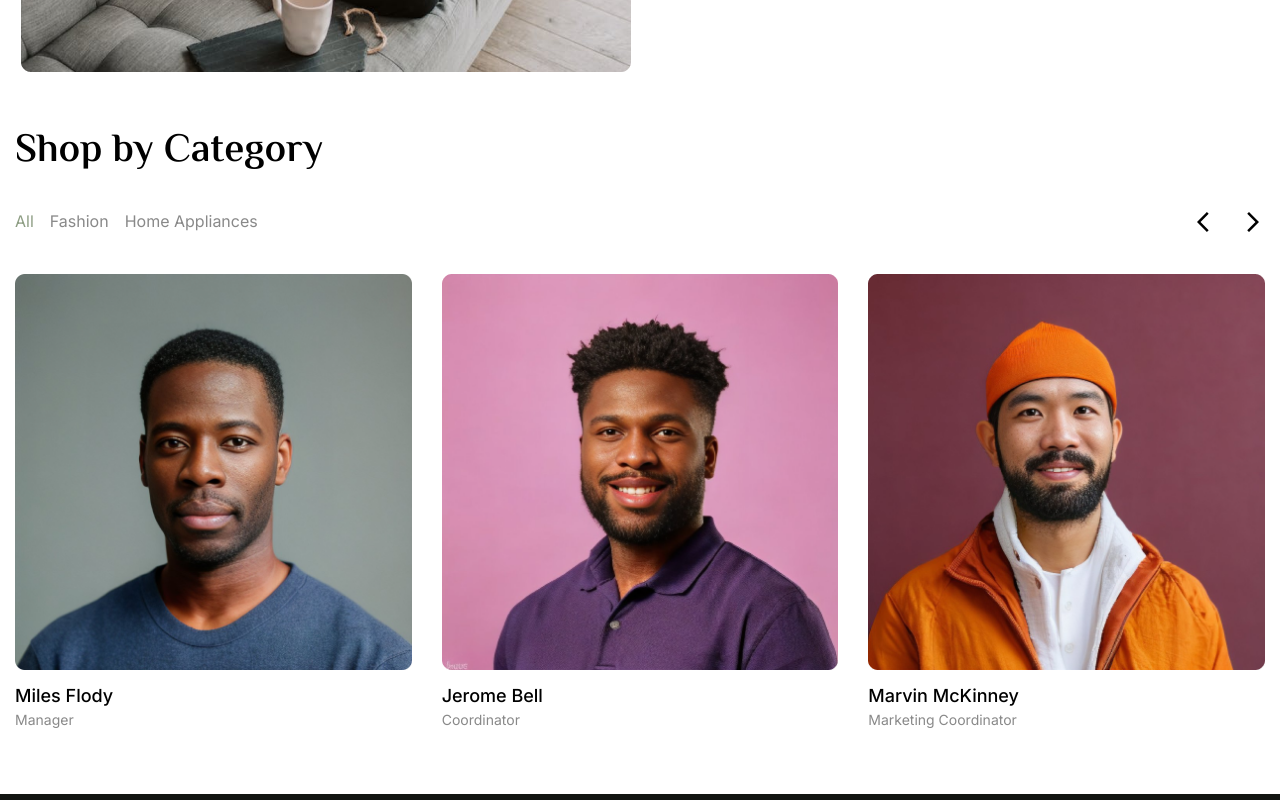
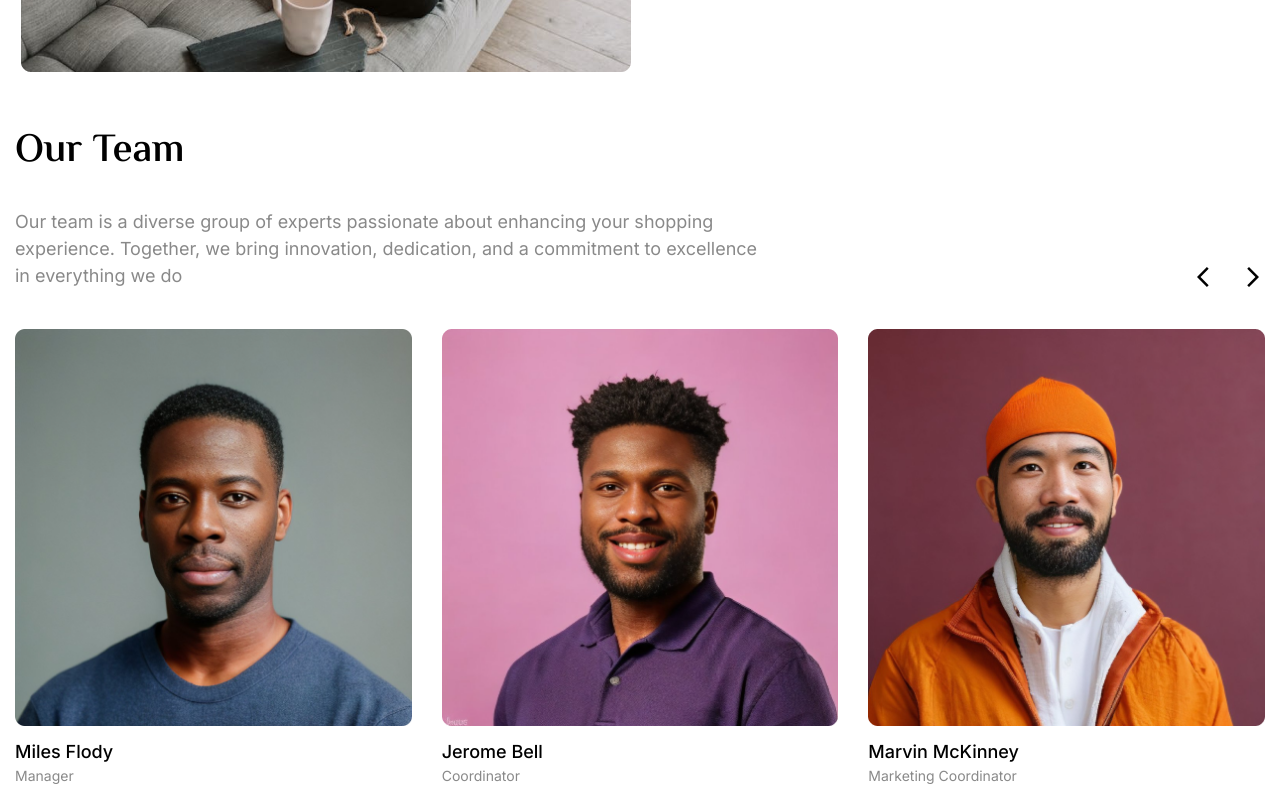
Before and after one commit to linear-digital/b2b-client, a Next.js app: page /about in a window 1280 px wide. Shown: the part 3700-4500 px from the top of the page. Built offline with nearby package versions, Linux system fonts and the light colour scheme.

Commit message:
update OurTeam.tsx

```diff
--- a/app/about/_UI/OurTeam.tsx
+++ b/app/about/_UI/OurTeam.tsx
@@ -19,26 +19,12 @@
     return (
         <div className='container mx-auto'>
             <h2 className='sec-title mt-4'>
-                Shop by Category
+                Our Team
             </h2>
-            <div className="flex items-center justify-between mt-8">
-                <ul className='flex items-center gap-x-4 text-[#898989]'>
-                    <li>
-                        <button className='text-primary'>
-                            All
-                        </button>
-                    </li>
-                    <li>
-                        <button>
-                            Fashion
-                        </button>
-                    </li>
-                    <li>
-                        <button>
-                            Home Appliances
-                        </button>
-                    </li>
-                </ul>
+            <div className="flex items-end justify-between mt-8">
+                <p className='max-w-[749px] text-[#898989] text-[18px]'>
+                    Our team is a diverse group of experts passionate about enhancing your shopping experience. Together, we bring innovation, dedication, and a commitment to excellence in everything we do
+                </p>
                 <SwiperNavButtons swiper={swiper} />
             </div>
             <Swiper
@@ -49,6 +35,33 @@
                 onSwiper={(swiper) => setSwiper(swiper)}
                 modules={[Navigation, A11y]}
             >
+                <SwiperSlide >
+                    <div>
+                        <Image src={'/images/Avatar/man-1.png'} alt="login" width={400} height={400} className={'h-full w-full object-cover'} />
+                        <h2 className='text-[18px] font-medium mt-3'>
+                            Miles   Flody
+                        </h2>
+                        <h5 className='text-[14px] text-[#898989]'>Manager</h5>
+                    </div>
+                </SwiperSlide>
+                <SwiperSlide >
+                    <div>
+                        <Image src={'/images/Avatar/man-2.png'} alt="login" width={400} height={400} className={'h-full w-full object-cover'} />
+                        <h2 className='text-[18px] font-medium mt-3'>
+                            Jerome Bell
+                        </h2>
+                        <h5 className='text-[14px] text-[#898989]'>Coordinator</h5>
+                    </div>
+                </SwiperSlide>
+                <SwiperSlide >
+                    <div>
+                        <Image src={'/images/Avatar/man-3.png'} alt="login" width={400} height={400} className={'h-full w-full object-cover'} />
+                        <h2 className='text-[18px] font-medium mt-3'>
+                            Marvin McKinney
+                        </h2>
+                        <h5 className='text-[14px] text-[#898989]'>Marketing Coordinator</h5>
+                    </div>
+                </SwiperSlide>
                 <SwiperSlide >
                     <div>
                         <Image src={'/images/Avatar/man-1.png'} alt="login" width={400} height={400} className={'h-full w-full object-cover'} />
```
